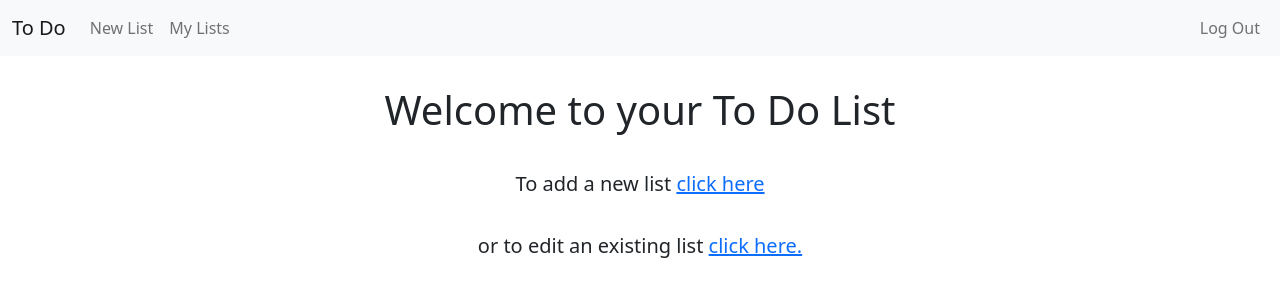
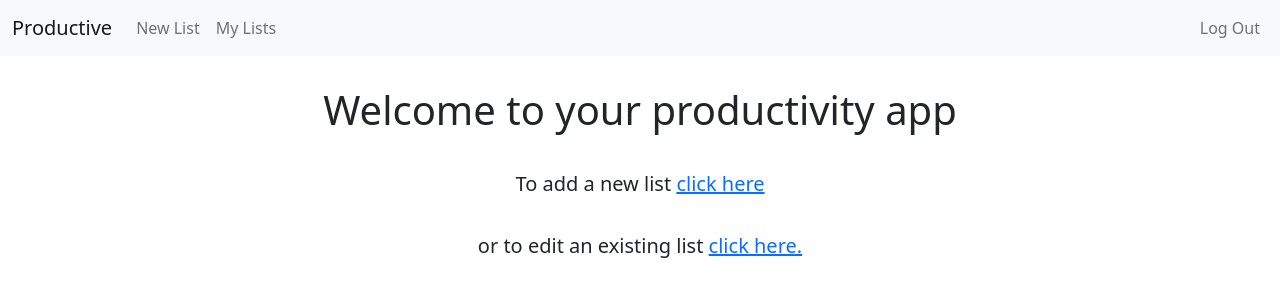
Before and after one commit to jackaitken/django-todo-app, a Django app: page / in a window 1280 px wide. Shown: the top 300 px of the page. Run offline with Django 3.2, Linux system fonts and the light colour scheme; the visitor is signed in with stand-in values (Sample User, id 1); parts of the project's set-up code (start-up, migrations or seed data) failed here and were passed over.

Commit message:
small changes to app name

```diff
--- a/templates/base.html
+++ b/templates/base.html
@@ -17,7 +17,7 @@
     <header>
         <nav class="navbar navbar-expand-lg navbar-light bg-light">
             <div class="container-fluid">
-              <a class="navbar-brand" href="{% url 'home' %}">To Do</a>
+              <a class="navbar-brand" href="{% url 'home' %}">Productive</a>
               <button class="navbar-toggler" type="button" data-bs-toggle="collapse" data-bs-target="#navbarNav" aria-controls="navbarNav" aria-expanded="false" aria-label="Toggle navigation">
                 <span class="navbar-toggler-icon"></span>
               </button>
--- a/templates/home.html
+++ b/templates/home.html
@@ -1,6 +1,6 @@
 {% extends 'base.html' %}
 
-{% block title %}To Do List{% endblock title %}
+{% block title %}Home{% endblock title %}
 
 {% block content %}
 {% if user.is_authenticated %}
@@ -8,7 +8,7 @@
         <div class="row">
             <div class="col-2"></div>
             <div class="col-8 d-flex justify-content-center">
-                <h1>Welcome to your To Do List</h1>
+                <h1>Welcome to your productivity app</h1>
             </div>
             <div class="col-2"></div>
         </div>
```
